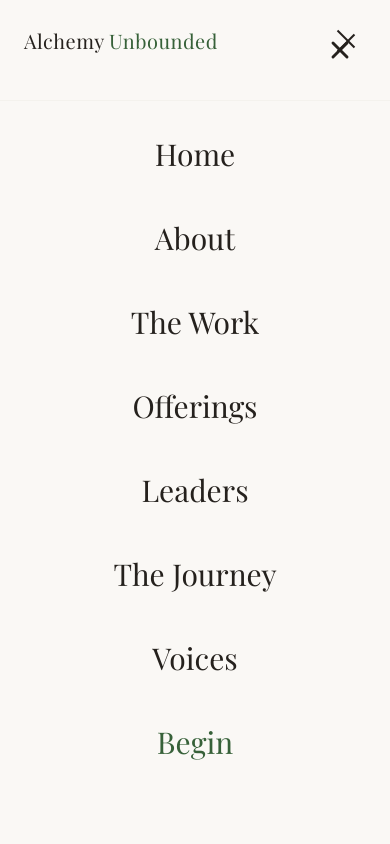
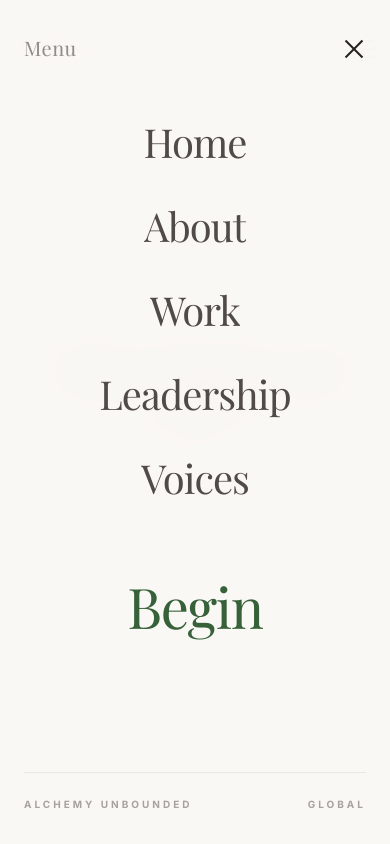
Before and after one commit to deetours/alchemyunboundedd, a Next.js app: page /begin in a window 390 px wide. Both pictures are taken after a click on the button "Open menu". Shown: the top 844 px of the page. Built offline with nearby package versions, Linux system fonts and the light colour scheme; a web font is replaced by a local one.

Commit message:
Execute Elite Navigation Rebuild: Spatial Mobile Menu and Smart-Static Desktop Glass Pill

```diff
--- a/components/navigation.tsx
+++ b/components/navigation.tsx
@@ -2,70 +2,115 @@
 
 import { useState, useEffect } from "react"
 import Link from "next/link"
-import { motion, AnimatePresence } from "framer-motion"
+import { motion, AnimatePresence, useScroll, useMotionValueEvent } from "framer-motion"
+import { usePathname } from "next/navigation"
 
 import { Button } from "@/components/ui/button"
 
 const navLinks = [
   { href: "/", label: "Home" },
   { href: "/about", label: "About" },
-  { href: "/the-work", label: "The Work" },
-  { href: "/offerings", label: "Offerings" },
-  { href: "/offerings/leadership-coaching", label: "Leaders" },
-  { href: "/journey", label: "The Journey" },
+  { href: "/the-work", label: "Work" },
+  { href: "/offerings/leadership-coaching", label: "Leadership" },
   { href: "/voices", label: "Voices" },
 ]
 
 export function Navigation() {
   const [isOpen, setIsOpen] = useState(false)
-  const [scrolled, setScrolled] = useState(false)
-  const [showCTA, setShowCTA] = useState(false)
+  const [isHidden, setIsHidden] = useState(false)
+  const [isScrolled, setIsScrolled] = useState(false)
+  const pathname = usePathname()
 
+  // Track scrolling for Smart-Hide logic and Glass Pill transition
+  const { scrollY } = useScroll()
+
+  useMotionValueEvent(scrollY, "change", (latest) => {
+    const previous = scrollY.getPrevious() ?? 0
+
+    // Determine if we have scrolled past the initial hero
+    if (latest > 80) {
+      setIsScrolled(true)
+    } else {
+      setIsScrolled(false)
+    }
+
+    // Smart-Hide Logic: Hide when scrolling down past 300px, show when scrolling up
+    if (latest > previous && latest > 300) {
+      setIsHidden(true)
+    } else {
+      setIsHidden(false)
+    }
+  })
+
+  // Close mobile menu when route changes
   useEffect(() => {
-    const handleScroll = () => {
-      setScrolled(window.scrollY > 50)
-      setShowCTA(window.scrollY > 30)
+    setIsOpen(false)
+  }, [pathname])
+
+  // Prevent background scrolling when mobile menu is open
+  useEffect(() => {
+    if (isOpen) {
+      document.body.style.overflow = "hidden"
+    } else {
+      document.body.style.overflow = ""
     }
-    window.addEventListener("scroll", handleScroll)
-    return () => window.removeEventListener("scroll", handleScroll)
-  }, [])
+    return () => {
+      document.body.style.overflow = ""
+    }
+  }, [isOpen])
 
   return (
     <>
+      {/* ─────────────────────────────────────────────────────────────────── */}
+      {/* DESKTOP SMART-HIDE NAVIGATION                                      */}
+      {/* ─────────────────────────────────────────────────────────────────── */}
       <motion.header
-        initial={{ opacity: 0, y: -20 }}
-        animate={{ opacity: 1, y: 0 }}
-        transition={{ duration: 0.8, ease: "easeOut" }}
-        className={`fixed top-0 left-0 right-0 z-[9999] transition-all duration-700 ${
-          scrolled ? "bg-background/90 backdrop-blur-md" : "bg-transparent"
+        variants={{
+          visible: { y: 0, opacity: 1 },
+          hidden: { y: "-100%", opacity: 0 }
+        }}
+        initial="visible"
+        animate={isHidden ? "hidden" : "visible"}
+        transition={{ duration: 0.5, ease: [0.32, 0.72, 0, 1] }}
+        className={`fixed top-0 left-0 right-0 z-[9999] transition-all duration-700 flex justify-center w-full px-4 md:px-8 pointer-events-none ${
+          isScrolled ? "pt-4" : "pt-6"
         }`}
       >
-        <nav className="max-w-7xl mx-auto px-6 py-6 flex items-center justify-between">
-          <Link href="/" className="group">
-            <span className="font-serif text-xl tracking-wide text-foreground">Alchemy</span>
-            <span className="font-serif text-xl tracking-wide text-primary ml-1">Unbounded</span>
+        <nav
+          className={`pointer-events-auto flex items-center justify-between transition-all duration-700 ${
+            isScrolled
+              ? "max-w-5xl w-full bg-background/80 backdrop-blur-xl border border-foreground/10 px-6 py-4 rounded-full shadow-[0_8px_30px_rgb(0,0,0,0.12)]"
+              : "w-full max-w-7xl px-0 py-2"
+          }`}
+        >
+          {/* Logo */}
+          <Link href="/" className="group flex-shrink-0">
+            <span className="font-serif text-xl md:text-2xl tracking-wide text-foreground">Alchemy</span>
+            <span className="font-serif text-xl md:text-2xl tracking-wide text-primary ml-1">Unbounded</span>
           </Link>
 
-          {/* Desktop Navigation */}
-          <div className="hidden md:flex items-center gap-10">
+          {/* Desktop Links */}
+          <div className="hidden md:flex items-center gap-8 lg:gap-10">
             {navLinks.slice(1).map((link) => (
               <Link
                 key={link.href}
                 href={link.href}
-                className="text-sm font-sans tracking-wide text-muted-foreground hover:text-foreground transition-colors duration-500"
+                className="text-[13px] uppercase tracking-[0.2em] font-sans font-bold text-foreground/50 hover:text-foreground transition-colors duration-500"
               >
                 {link.label}
               </Link>
             ))}
 
             <AnimatePresence>
-              {showCTA && (
+              {isScrolled && (
                 <motion.div
-                  initial={{ opacity: 0, x: 20 }}
-                  animate={{ opacity: 1, x: 0 }}
-                  exit={{ opacity: 0, x: 20 }}
+                  initial={{ opacity: 0, scale: 0.9, width: 0 }}
+                  animate={{ opacity: 1, scale: 1, width: "auto" }}
+                  exit={{ opacity: 0, scale: 0.9, width: 0 }}
+                  transition={{ duration: 0.4, ease: [0.32, 0.72, 0, 1] }}
+                  className="overflow-hidden overflow-visible whitespace-nowrap pl-2"
                 >
-                  <Button variant="brand-primary" size="sm" asChild>
+                  <Button variant="brand-primary" size="sm" asChild className="rounded-full px-6">
                     <Link href="/begin">Begin</Link>
                   </Button>
                 </motion.div>
@@ -73,96 +118,95 @@ export function Navigation() {
             </AnimatePresence>
           </div>
 
-          {/* Mobile Menu Button */}
+          {/* Mobile Hamburger Toggle */}
           <button
-            onClick={() => setIsOpen(!isOpen)}
-            className="md:hidden flex flex-col gap-1.5 p-2"
-            aria-label="Toggle menu"
+            onClick={() => setIsOpen(true)}
+            className="md:hidden flex flex-col gap-1.5 p-2 pr-0 group"
+            aria-label="Open menu"
           >
-            <motion.span
-              animate={{ rotate: isOpen ? 45 : 0, y: isOpen ? 6 : 0 }}
-              className="w-6 h-0.5 bg-foreground block"
-            />
-            <motion.span animate={{ opacity: isOpen ? 0 : 1 }} className="w-6 h-0.5 bg-foreground block" />
-            <motion.span
-              animate={{ rotate: isOpen ? -45 : 0, y: isOpen ? -6 : 0 }}
-              className="w-6 h-0.5 bg-foreground block"
-            />
+            <span className="w-6 h-[2px] bg-foreground block group-hover:w-8 transition-all duration-300" />
+            <span className="w-6 h-[2px] bg-foreground block group-hover:w-4 transition-all duration-300 ml-auto" />
+            <span className="w-6 h-[2px] bg-foreground block" />
           </button>
         </nav>
       </motion.header>
 
-      {/* Mobile Menu */}
+      {/* ─────────────────────────────────────────────────────────────────── */}
+      {/* IMMERSIVE MOBILE MENU: "THE SPATIAL QUIET ROOM"                    */}
+      {/* ─────────────────────────────────────────────────────────────────── */}
       <AnimatePresence>
         {isOpen && (
           <motion.div
-            initial={{ opacity: 0 }}
-            animate={{ opacity: 1 }}
-            exit={{ opacity: 0 }}
-            transition={{ duration: 0.3 }}
-            className="fixed inset-0 z-50 bg-background md:hidden overflow-y-auto"
+            initial={{ opacity: 0, backdropFilter: "blur(0px)" }}
+            animate={{ opacity: 1, backdropFilter: "blur(24px)" }}
+            exit={{ opacity: 0, backdropFilter: "blur(0px)" }}
+            transition={{ duration: 0.6, ease: [0.32, 0.72, 0, 1] }}
+            className="fixed inset-0 z-[10000] bg-background/95 h-[100dvh] w-screen px-6 py-6 flex flex-col"
           >
-            {/* Fixed Close Button Header */}
-            <div className="fixed top-0 right-0 left-0 z-50 bg-background border-b border-border/20 px-6 py-6 flex justify-between items-center">
-              <div />
+            {/* Header sequence inside the room */}
+            <div className="flex justify-between items-center w-full max-w-7xl mx-auto">
+              <span className="font-serif text-xl tracking-wide text-foreground/50">Menu</span>
+
               <button
                 onClick={() => setIsOpen(false)}
-                className="p-3 hover:bg-card rounded-lg transition-all duration-300 active:scale-95"
+                className="p-3 -mr-3 rounded-full hover:bg-foreground/5 transition-colors group"
                 aria-label="Close menu"
               >
-                <svg
-                  width="28"
-                  height="28"
-                  viewBox="0 0 24 24"
-                  fill="none"
-                  stroke="currentColor"
-                  strokeWidth="2.5"
-                  strokeLinecap="round"
-                  strokeLinejoin="round"
-                  className="text-foreground hover:text-primary transition-colors"
+                <motion.div
+                  initial={{ rotate: -90, opacity: 0 }}
+                  animate={{ rotate: 0, opacity: 1 }}
+                  transition={{ delay: 0.1, duration: 0.5, ease: [0.32, 0.72, 0, 1] }}
+                  className="relative w-6 h-6"
                 >
-                  <line x1="18" y1="6" x2="6" y2="18" />
-                  <line x1="6" y1="6" x2="18" y2="18" />
-                </svg>
+                  <span className="absolute top-1/2 left-0 w-6 h-[2px] bg-foreground rotate-45 group-hover:bg-primary transition-colors" />
+                  <span className="absolute top-1/2 left-0 w-6 h-[2px] bg-foreground -rotate-45 group-hover:bg-primary transition-colors" />
+                </motion.div>
               </button>
             </div>
 
-            {/* Menu Items */}
-            <div className="flex flex-col items-center justify-start gap-8 px-6 pt-32 pb-20">
-              {navLinks.map((link, index) => (
+            {/* Hierarchical Links */}
+            <div className="flex-1 flex flex-col justify-center items-center gap-6 mt-[-10dvh]">
+              {[...navLinks, { href: "/begin", label: "Begin", primary: true }].map((link, i) => (
+                <div key={link.href} className="overflow-hidden">
                   <motion.div
-                  key={link.href}
-                  initial={{ opacity: 0, y: 20 }}
-                  animate={{ opacity: 1, y: 0 }}
-                  exit={{ opacity: 0, y: 20 }}
-                  transition={{ duration: 0.3, delay: index * 0.08 }}
+                    initial={{ y: "120%", opacity: 0, rotate: 2 }}
+                    animate={{ y: "0%", opacity: 1, rotate: 0 }}
+                    exit={{ y: "-100%", opacity: 0 }}
+                    transition={{
+                      duration: 0.8,
+                      ease: [0.32, 0.72, 0, 1],
+                      delay: i * 0.06
+                    }}
                   >
-                  {/* Added Begin to mobile menu manually if not in navLinks list */}
                     <Link
                       href={link.href}
-                    onClick={() => setIsOpen(false)}
-                    className="font-serif text-3xl md:text-4xl text-foreground hover:text-primary transition-colors duration-300 py-2 block"
+                      className={`block font-serif tracking-tight transition-colors duration-500 hover:italic ${
+                        (link as any).primary
+                          ? "text-[clamp(3.5rem,10vw,5rem)] text-primary mt-8"
+                          : "text-[clamp(2.5rem,8vw,4rem)] text-foreground/80 hover:text-foreground"
+                      }`}
                     >
                       {link.label}
                     </Link>
                   </motion.div>
+                </div>
               ))}
-              {/* Ensure Begin is in mobile menu */}
+            </div>
+
+            {/* Footer data */}
             <motion.div
               initial={{ opacity: 0, y: 20 }}
               animate={{ opacity: 1, y: 0 }}
-                  exit={{ opacity: 0, y: 20 }}
-                  transition={{ duration: 0.3, delay: navLinks.length * 0.08 }}
+              transition={{ delay: 0.6, duration: 0.8, ease: [0.32, 0.72, 0, 1] }}
+              className="mt-auto flex justify-between items-center w-full max-w-7xl mx-auto border-t border-foreground/[0.08] pt-6 pb-2"
             >
-                <Link
-                  href="/begin"
-                  onClick={() => setIsOpen(false)}
-                  className="font-serif text-3xl md:text-4xl text-primary hover:text-primary/80 transition-colors duration-300 py-2 block"
-                >
-                  Begin
-                </Link>
+              <span className="font-sans text-[10px] tracking-[0.3em] uppercase text-foreground/40 font-bold">
+                Alchemy Unbounded
+              </span>
+              <span className="font-sans text-[10px] tracking-[0.3em] uppercase text-foreground/40 float-right font-bold">
+                Global
+              </span>
             </motion.div>
-            </div>
           </motion.div>
         )}
       </AnimatePresence>
```
Also changed, not shown: 1 other file (tests, documents, lock files or other folders). Lines whose indentation alone changed are shown as unchanged.
